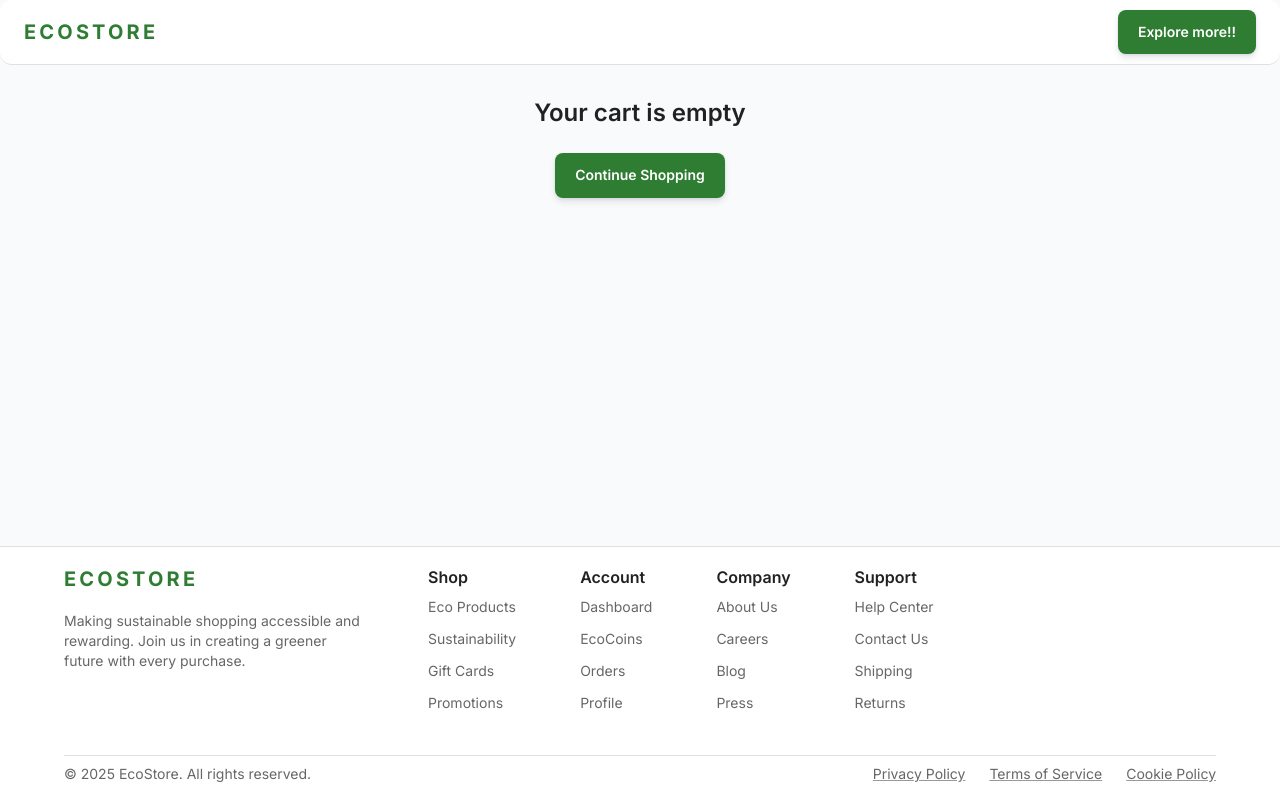
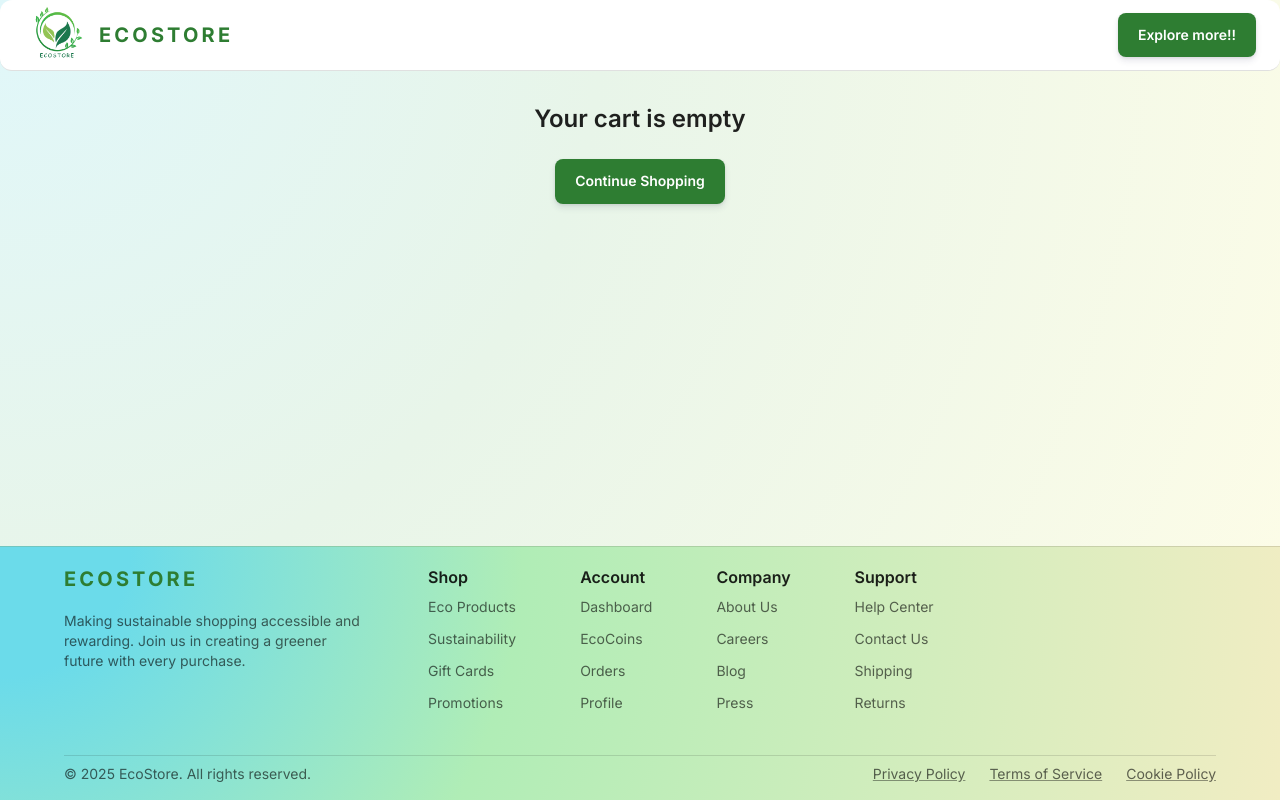
Before and after one commit to Priyanshu0486/Eco-Store, a React (Vite) app in the folder frontend/: page /checkout in a window 1280 px wide. Built offline with nearby package versions, Linux system fonts and the light colour scheme; some icons are missing.

Commit message:
Changes in frontend

```diff
--- a/frontend/src/components/Footer.jsx
+++ b/frontend/src/components/Footer.jsx
@@ -63,10 +63,10 @@ function Footer() {
     <Box
       component="footer"
       sx={{
-        bgcolor: 'background.paper',
         py: 2, // Reduced vertical padding
         borderTop: '1px solid',
-        borderColor: 'divider'
+        borderColor: 'divider',
+        background: 'radial-gradient(circle at top left,rgb(107, 219, 234) 10%,rgb(176, 237, 182) 40%,rgb(241, 237, 195) 100%)',
       }}
     >
       <Container maxWidth="lg">
--- a/frontend/src/components/Header.jsx
+++ b/frontend/src/components/Header.jsx
@@ -1,5 +1,6 @@
 import React, { useState } from 'react';
 import { useLocation, useNavigate } from 'react-router-dom';
+import logo from "../pages/logo.png";
 import {
   AppBar,
   Toolbar,
@@ -21,7 +22,6 @@ import {
   MenuItem,
   ListItemIcon,
   Tooltip,
-  rgbToHex
 } from '@mui/material';
 import { Link } from 'react-router-dom';
 import MenuIcon from '@mui/icons-material/Menu';
@@ -233,21 +233,29 @@ function Header({ user, onLogout }) {
     >
       <Container maxWidth="xl">
         <Toolbar disableGutters>
+          <Box component={Link} to="/" sx={{ display: 'flex', alignItems: 'center', textDecoration: 'none', flexGrow: { xs: 1, md: 0 } }}>
+            <img
+              src= {logo}
+              alt="EcoStore Logo"
+              style={{
+                height: '70px',
+                marginRight: '5px',
+                objectFit: 'contain'
+              }}
+            />
             <Typography
               variant="h6"
-            component={Link}
-            to="/"
               sx={{
-              mr: 2,
                 fontWeight: 700,
                 letterSpacing: '.2rem',
                 color: 'primary.main',
                 textDecoration: 'none',
-              flexGrow: { xs: 1, md: 0 }
+                display: { xs: 'none', sm: 'block' } // Hide text on extra small screens
               }}
             >
               ECOSTORE
             </Typography>
+          </Box>
 
           {isMobile ? (
             <IconButton
@@ -279,13 +287,14 @@ function Header({ user, onLogout }) {
                           content: '""',
                           position: 'absolute',
                           bottom: 0,
-                          left: '50%',
-                          transform: 'translateX(-50%)',
-                          width: isActive ? '100%' : '0%',
-                          height: '5px',
+                          left: 0,
+                          width: '100%',
+                          height: '4px',
                           backgroundColor: 'primary.main',
-                          transition: 'width 0.3s ease-in-out',
-                          borderRadius: '10px',
+                          transformOrigin: 'left center',
+                          transform: isActive ? 'scaleX(1)' : 'scaleX(0)',
+                          transition: 'transform 0.3s ease-in-out',
+                          borderRadius: '2px',
                         },
                       }}
                     >
--- a/frontend/src/components/ProductCard.jsx
+++ b/frontend/src/components/ProductCard.jsx
@@ -82,7 +82,7 @@ function ProductCard({ product }) {
           transition: 'transform 0.3s ease-in-out, box-shadow 0.3s ease-in-out',
           '&:hover': {
             transform: 'translateY(-5px)',
-            boxShadow: '0 12px 20px rgba(0,0,0,0.12)'
+            boxShadow: '50px 20px 30px rgba(0, 0, 0, 0.12)'
           },
           '&:hover .product-image': {
             transform: 'scale(1.05)'
--- a/frontend/src/index.css
+++ b/frontend/src/index.css
@@ -13,7 +13,8 @@ body {
     sans-serif;
   -webkit-font-smoothing: antialiased;
   -moz-osx-font-smoothing: grayscale;
-  background-color: #f9fafb;
+  /* Radiant gradient background */
+  background: radial-gradient(circle at top left, #e0f7fa 0%, #e8f5e9 40%, #fffde7 100%);
 }
 
 .eco-gradient-text {
--- a/frontend/src/pages/EcoStore.jsx
+++ b/frontend/src/pages/EcoStore.jsx
@@ -87,7 +87,7 @@ function EcoStore() {
   );
 
   return (
-    <Box sx={{ backgroundColor: '#f9f9f9', minHeight: '100vh', py: 4 }}>
+    <Box sx={{background: 'radial-gradient(circle at top left, #e0f7fa 0%, #e8f5e9 40%, #fffde7 100%)', py: 4}}>
       <Container maxWidth="lg">
         <Box sx={{ textAlign: 'center', mb: 6 }}>
           <Typography
@@ -96,7 +96,7 @@ function EcoStore() {
             sx={{
               fontWeight: 800,
               mb: 2,
-              background: 'linear-gradient(45deg, #2e7d32 30%, #4caf50 90%)',
+              background: 'linear-gradient(45deg,rgb(70, 161, 75) 30%, #4caf50 90%)',
               WebkitBackgroundClip: 'text',
               WebkitTextFillColor: 'transparent',
               display: 'inline-block'
--- a/frontend/src/pages/Wallet.jsx
+++ b/frontend/src/pages/Wallet.jsx
@@ -28,7 +28,11 @@ function Wallet() {
   };
 
   return (
-    <Box sx={{ backgroundColor: '#f0f4f8', minHeight: '100vh', py: 5 }}>
+    <Box sx={{
+      minHeight: '100vh',
+      py: 5,
+      background: 'radial-gradient(circle at top left, #e0f7fa 0%, #e8f5e9 40%, #fffde7 100%)',
+    }}>
       <Container maxWidth="lg">
         <Typography
           variant="h2"
```
Also changed, not shown: frontend/src/pages/logo.png (added). Lines whose indentation alone changed are shown as unchanged.
